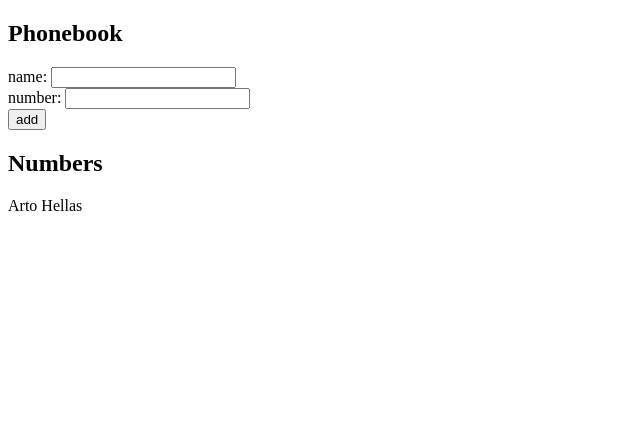
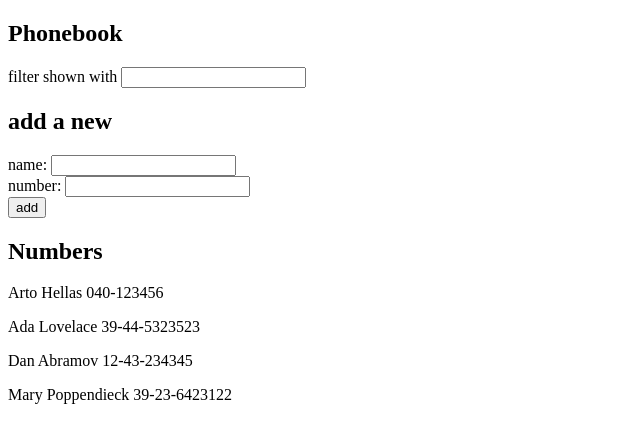
Before and after one commit to funkiv/FullStackOpen1, a React (Vite) app in the folder part2/phonebook/: page / in a window 1280 px wide. Shown: the top 442 px of the page, without its empty margins (0-640 px from the left). Built offline with nearby package versions, Linux system fonts and the light colour scheme.

Commit message:
Complete 2.10 Step 5

```diff
--- a/part2/phonebook/src/App.jsx
+++ b/part2/phonebook/src/App.jsx
@@ -1,11 +1,43 @@
 import { useState } from 'react'
+
+
+const Persons = (prop) => {
+  const persons = prop.persons
+  const filter = prop.filter
+  const filteredPersons = persons.filter((person) => person.name.toLowerCase().match(filter.toLowerCase()))
+  return (
+    filteredPersons.map((filteredPersons) => <p key={filteredPersons.name}>{filteredPersons.name} {filteredPersons.number}</p>)
+  )
+}
+
+const Filter = ({newFilter, handleFilterChange}) => {
+  return (
+    <div>filter shown with <input value={newFilter} onChange={handleFilterChange}/></div>
+  )
+}
+
+const PersonForm = (prop) => {
+  return (
+    <form onSubmit={prop.addPerson}>
+        <div>name: <input value={prop.newName} onChange={prop.handleNameChange}/></div>
+        <div>number: <input value={prop.newNumber} onChange={prop.handleNumberChange}/></div>
+        <div>
+          <button type="submit">add</button>
+        </div>
+      </form>
+  )
+}
 
 const App = () => {
   const [persons, setPersons] = useState([
-    { name: 'Arto Hellas', number: '040-1234567' }
+    { name: 'Arto Hellas', number: '040-123456', id: 1 },
+    { name: 'Ada Lovelace', number: '39-44-5323523', id: 2 },
+    { name: 'Dan Abramov', number: '12-43-234345', id: 3 },
+    { name: 'Mary Poppendieck', number: '39-23-6423122', id: 4 }
   ])
   const [newName, setNewName] = useState('')
   const [newNumber, setNewNumber] = useState('')
+  const [newFilter, setNewFilter] = useState('')
 
   //Event handlers for form
   const handleNameChange = (event) => {
@@ -15,33 +47,39 @@ const App = () => {
     setNewNumber(event.target.value)
   }
 
+  const handleFilterChange = (event) => {
+    setNewFilter(event.target.value)
+  }
+
   const addPerson = (event) => {
     event.preventDefault()
     const personObject = {
       name: newName,
       number: newNumber
     }
-
-    if (persons.find(e => e.name == personObject.name)){
+    if (persons.find(e => e.name.toLowerCase() == personObject.name.toLowerCase())){
     alert(`${newName} is already added to phonebook`)
     } else {
     setPersons(persons.concat(personObject))
     }
     setNewName('')
+    setNewNumber('')
   }
 
   return (
     <div>
       <h2>Phonebook</h2>
-      <form onSubmit={addPerson}>
-        <div>name: <input value={newName} onChange={handleNameChange}/></div>
-        <div>number: <input value={newNumber} onChange={handleNumberChange}/></div>
-        <div>
-          <button type="submit">add</button>
-        </div>
-      </form>
+      <Filter newFilter={newFilter} handleFilterChange={handleFilterChange}/>
+      <h2>add a new</h2>
+      <PersonForm
+      addPerson={addPerson}
+      newName={newName}
+      handleNameChange={handleNameChange}
+      newNumber={newNumber}
+      handleNumberChange={handleNumberChange}
+      />
       <h2>Numbers</h2>
-      {persons.map((persons)=> <p key={persons.name}>{persons.name}</p>)}
+      <Persons persons={persons} filter={newFilter}/>
     </div>
   )
 }
```
